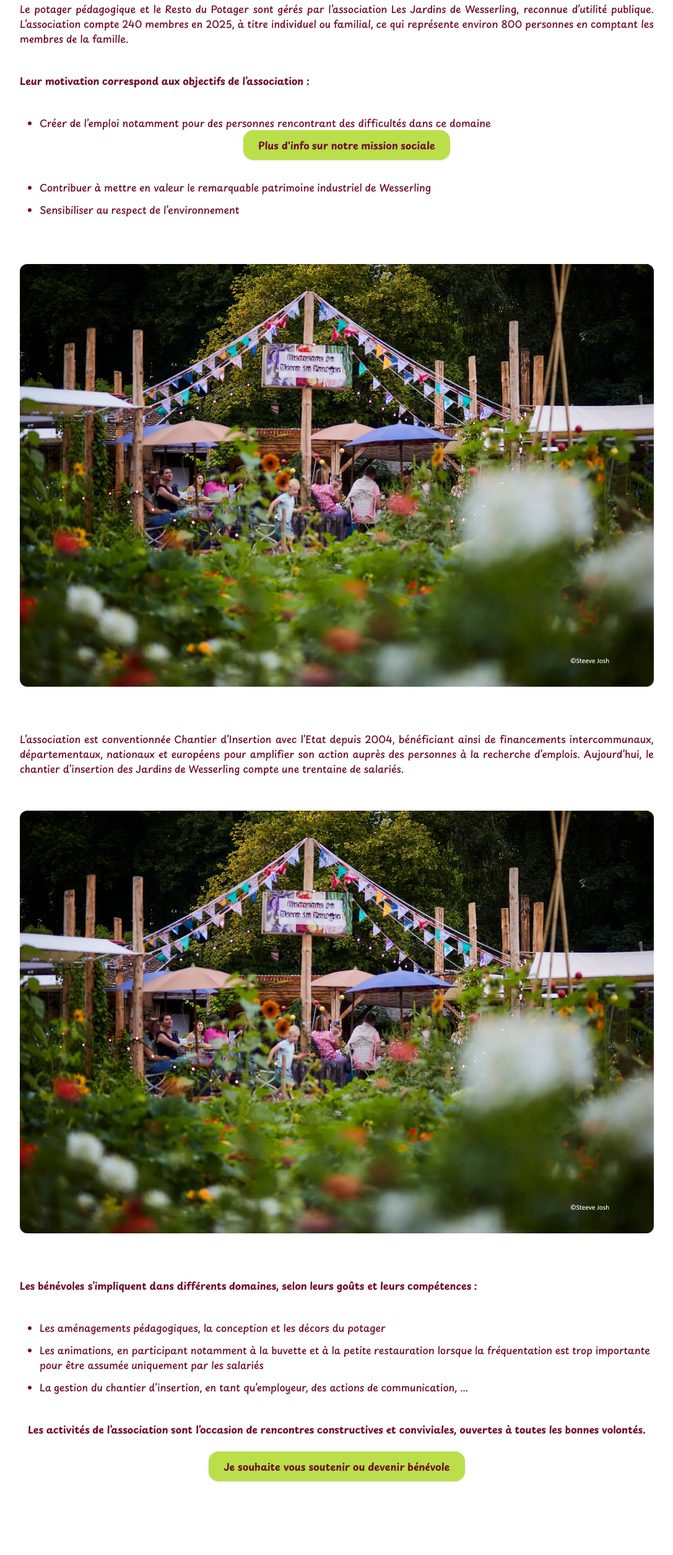
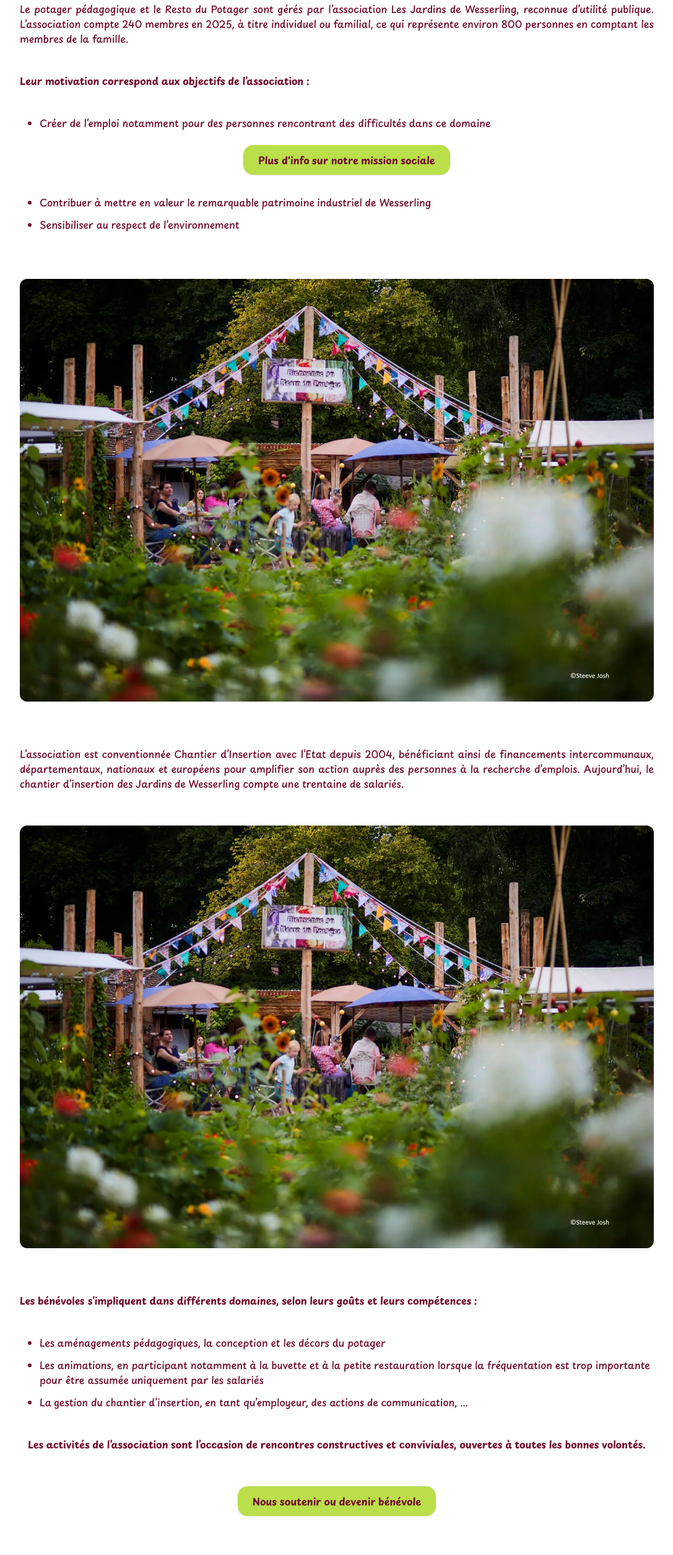
Before and after one commit to Annadesbois/les-jardins-de-wesserling, a Next.js app: page /de/about/association in a window 1280 px wide. Shown: the part 234-2743 px from the top of the page at 62% size, without its empty margins (96-1183 px from the left). Built offline with nearby package versions, Linux system fonts and the light colour scheme.

Commit message:
correct button position and link

```diff
--- a/app/[locale]/about/association/page.tsx
+++ b/app/[locale]/about/association/page.tsx
@@ -111,7 +111,7 @@ const AssociationPage = () => {
           <li>
             Créer de l’emploi notamment pour des personnes rencontrant des
             difficultés dans ce domaine
-            <LinkButton href={`/$locale/about/mission`} className="mb-8">
+            <LinkButton href={`/$locale/about/mission`} className="mb-8 mt-6">
               Plus d'info sur notre mission sociale
             </LinkButton>
           </li>
@@ -166,8 +166,8 @@ const AssociationPage = () => {
           Les activités de l’association sont l’occasion de rencontres
           constructives et conviviales, ouvertes à toutes les bonnes volontés.
         </p>
-        <LinkButton href={`/$locale/about/support-us`}>
-          Je souhaite vous soutenir ou devenir bénévole
+        <LinkButton href={`/$locale/about/support-us`}className="mt-8">
+          Nous soutenir ou devenir bénévole
         </LinkButton>
       </section>
       <Image
--- a/app/[locale]/about/mission/page.tsx
+++ b/app/[locale]/about/mission/page.tsx
@@ -87,8 +87,8 @@ const MissionPage = async ({ params }: PageProp) => {
         laquelle le stagiaire reste employé dans le chantier d’insertion), lever
         les freins à l’emploi, répondre aux offres d’emploi."
       />
-      <h3 className="bg-accent text-primary font-bold text-xl p-3 rounded-4xl text-center mt-8 mb-4">
-        Pour candidater à un poste en insertion professionnelle
+      <h3 className="text-primary font-bold text-3xl p-3 rounded-4xl text-center mt-8 mb-4">
+        Candidater à un poste en insertion professionnelle
       </h3>
       <p className="font-bold">
         Pour candidater à un poste en insertion professionnelle dans un chantier
@@ -116,7 +116,7 @@ const MissionPage = async ({ params }: PageProp) => {
         l’Activité Economique, et faire ainsi connaissance avec de futurs
         employeurs.
       </p>
-      <LinkButton href={`/${locale}/contact`}>Nous contacter</LinkButton>
+      <LinkButton href={`/${locale}/contact`} className="text-xl mt-4">Nous contacter</LinkButton>
     </div>
   );
 };
--- a/app/[locale]/about/support-us/page.tsx
+++ b/app/[locale]/about/support-us/page.tsx
@@ -35,7 +35,7 @@ const SupportUsPage = async ({ params }: PageProp) => {
             objectifs d’intérêt public
           </li>
         </ul>
-        <LinkButton href={`/${locale}/contact`}>Nous contacter</LinkButton>
+        <LinkButton href={`/${locale}/contact`}className="mt-4">Nous contacter</LinkButton>
       </section>
       <section className="space-y-4">
         <p className="font-bold">
--- a/app/[locale]/festive-entertainment/page.tsx
+++ b/app/[locale]/festive-entertainment/page.tsx
@@ -165,6 +165,7 @@ const festive = () => {
         thirdParagraph={
           "Pendant environ une heure, les participants embarquent dans une balade contée qui les mène à la découverte de l’univers de Noël, de ses valeurs, de sa magie. Tout cela au travers des jardins illuminés. La balade se termine à la Ferme de Wesserling, aux décors de Noël chaleureux, autour d’une boisson chaude ou d’un repas convivial."
         }
+        // button={{ href: "https://www.parc-wesserling.fr", external: true, label: "Plus d’info sur le site du Parc de Wesserling"}}
         textPosition="left"
       />
     </div>
--- a/app/[locale]/garden/page.tsx
+++ b/app/[locale]/garden/page.tsx
@@ -144,7 +144,7 @@ const GardenPage = async ({ params }: PageProp) => {
           public. Cela participe au financement des actions en faveur de
           l’emploi.
         </p>
-        <LinkButton href="/support-us " className="mt-8">
+        <LinkButton href={`/${locale}/about/support-us`} className="mt-12">
           Adhérer à l’association
         </LinkButton>
       </section>
```
